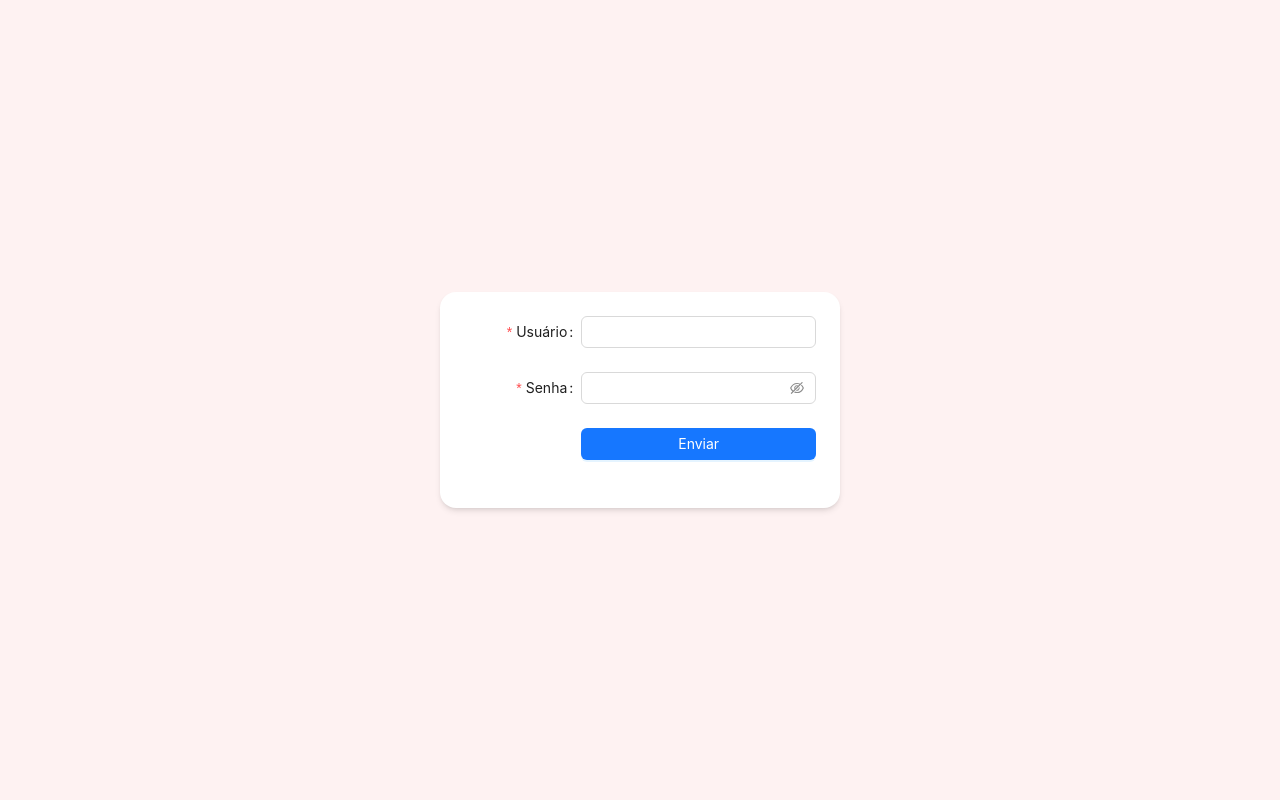
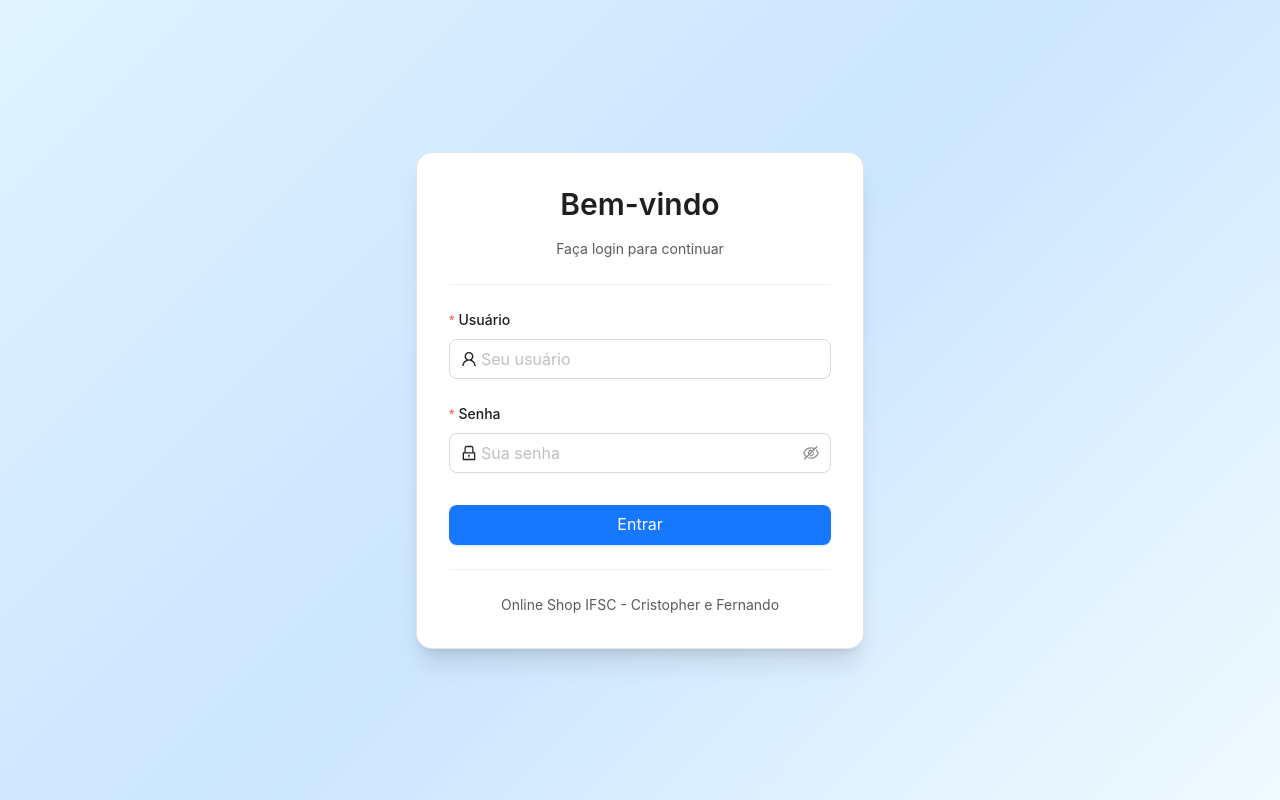
Before and after one commit to CristopherMartarello/topicos-react-II, a React (Vite) app in the folder online-shop/: page / in a window 1280 px wide. Built offline with nearby package versions, Linux system fonts and the light colour scheme.

Commit message:
feat: improving Login page

```diff
--- a/online-shop/src/pages/Login.tsx
+++ b/online-shop/src/pages/Login.tsx
@@ -1,31 +1,39 @@
 import type { FormProps } from "antd";
 import { useDispatch } from "react-redux";
-import { Button, Form, Input, notification } from "antd";
+import {
+  Button,
+  Form,
+  Input,
+  notification,
+  theme,
+  Typography,
+  Divider,
+} from "antd";
+import { UserOutlined, LockOutlined } from "@ant-design/icons";
 import { useState } from "react";
 import { loginUser } from "../services/userService";
 import { login } from "../store/authSlice";
 import { useNavigate } from "react-router-dom";
+import { useTheme } from "../context/ThemeContext";
+
+const { Title, Text } = Typography;
 
 const Login = () => {
   const [loading, setLoading] = useState(false);
   const dispatch = useDispatch();
   const navigate = useNavigate();
+  const { darkMode } = useTheme();
+  const { token } = theme.useToken();
 
   const [api, contextHolder] = notification.useNotification();
 
-  const notifyError = () => {
-    api.error({
-      message: "Erro!",
+  const notify = (type: "success" | "error") => {
+    api[type]({
+      message: type === "success" ? "Sucesso!" : "Erro!",
       description:
-        "Erro ao entrar na conta. Por favor, verifique suas credenciais.",
-      placement: "top",
-    });
-  };
-
-  const notifySuccess = () => {
-    api.success({
-      message: "Sucesso!",
-      description: "Login realizado com sucesso.",
+        type === "success"
+          ? "Login realizado com sucesso."
+          : "Erro ao entrar. Verifique suas credenciais.",
       placement: "top",
     });
   };
@@ -45,65 +53,110 @@ const Login = () => {
 
       if (response?.token) {
         dispatch(login({ username, password, token: response.token }));
-        notifySuccess();
+        notify("success");
         navigate("/home");
-      } else {
-        notifyError();
-      }
+      } else notify("error");
     } catch (err) {
       console.error(err);
-      notifyError();
+      notify("error");
     } finally {
       setLoading(false);
     }
   };
 
-  const onFinishFailed: FormProps<FieldType>["onFinishFailed"] = (
-    errorInfo
-  ) => {
-    console.log("Failed:", errorInfo);
-  };
+  return (
+    <div
+      className="flex justify-center items-center min-h-screen px-4 transition-all"
+      style={{
+        background: darkMode
+          ? "linear-gradient(135deg, #0f2027, #203a43, #2c5364)"
+          : "linear-gradient(135deg, #e0f3ff, #cbe6ff, #f0faff)",
+      }}
+    >
+      {contextHolder}
 
-  return (
-    <div className="flex justify-center items-center min-h-screen bg-red-50">
-      {contextHolder}
+      <div
+        className="rounded-2xl shadow-xl p-8 w-full max-w-md transition-all"
+        style={{
+          backgroundColor: darkMode ? "#1f1f1f" : "#ffffff",
+          border: `1px solid ${
+            darkMode ? "rgba(255,255,255,0.1)" : "rgba(0,0,0,0.1)"
+          }`,
+        }}
+      >
+        <Title
+          level={2}
+          style={{ textAlign: "center", color: token.colorText }}
+        >
+          Bem-vindo
+        </Title>
+
+        <Text
+          style={{
+            display: "block",
+            textAlign: "center",
+            marginBottom: 20,
+            color: token.colorTextSecondary,
+          }}
+        >
+          Faça login para continuar
+        </Text>
+
+        <Divider />
+
         <Form
-        name="basic"
-        labelCol={{ span: 8 }}
-        wrapperCol={{ span: 16 }}
-        style={{ maxWidth: 400, width: "100%" }}
+          name="login"
+          layout="vertical"
           onFinish={onFinish}
-        onFinishFailed={onFinishFailed}
           autoComplete="off"
-        className="bg-white rounded-2xl p-6! shadow-md"
         >
           <Form.Item<FieldType>
-          label="Usuário"
+            label={<span className="font-medium">Usuário</span>}
             name="username"
-          rules={[{ required: true, message: "Please input your username!" }]}
+            rules={[{ required: true, message: "Digite seu usuário" }]}
           >
-          <Input />
+            <Input
+              size="large"
+              prefix={<UserOutlined />}
+              placeholder="Seu usuário"
+            />
           </Form.Item>
 
           <Form.Item<FieldType>
-          label="Senha"
+            label={<span className="font-medium">Senha</span>}
             name="password"
-          rules={[{ required: true, message: "Please input your password!" }]}
+            rules={[{ required: true, message: "Digite sua senha" }]}
           >
-          <Input.Password />
+            <Input.Password
+              size="large"
+              prefix={<LockOutlined />}
+              placeholder="Sua senha"
+            />
           </Form.Item>
 
-        <Form.Item wrapperCol={{ offset: 8, span: 16 }}>
           <Button
             type="primary"
             htmlType="submit"
-            className="w-full"
             loading={loading}
+            size="large"
+            className="mt-2 w-full"
           >
-            Enviar
+            Entrar
           </Button>
-        </Form.Item>
         </Form>
+
+        <Divider />
+
+        <Text
+          style={{
+            display: "block",
+            textAlign: "center",
+            color: token.colorTextSecondary,
+          }}
+        >
+          Online Shop IFSC - Cristopher e Fernando
+        </Text>
+      </div>
     </div>
   );
 };
```
Lines whose indentation alone changed are shown as unchanged.
